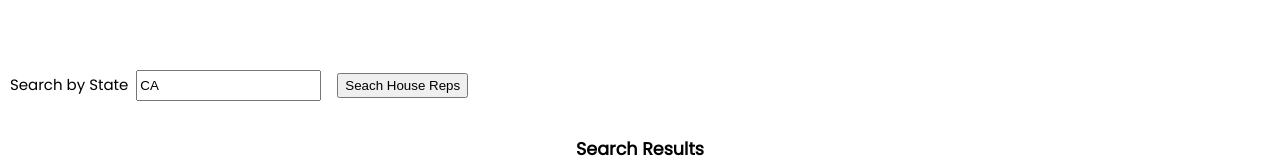
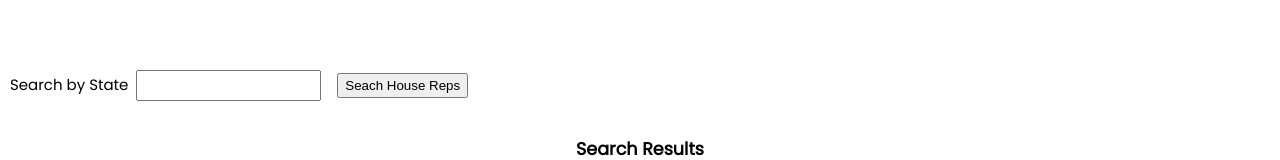
Before and after one commit to tflosse/Know-Your-Vote-React-App, a React (Create React App) app: page /house in a window 1280 px wide. Shown: the part 128-288 px from the top of the page. Built offline with nearby package versions, Linux system fonts and the light colour scheme.

Commit message:
Updates made

```diff
--- a/src/Components/App.js
+++ b/src/Components/App.js
@@ -9,7 +9,7 @@ import './App.css';
 
 
 function App() {
-  const [stateSearch, setStateSearch]= useState('CA')
+  const [stateSearch, setStateSearch]= useState('')
   const [stateResults, updateStateResults]= useState([])
 
   const handleChange = event => {
@@ -111,6 +111,10 @@ function App() {
               <SearchResults {...routerProps}
                  stateResults={stateResults}/>
             </div> } />
+            {/* <Route path="/member/:id"
+              render={routerProps =>
+                <MemberDetails {...routerProps}
+                /> } /> */}
           <Route path="*"
             render={()=>
             <Redirect to="/home"/> }
--- a/src/Components/Form/Form.css
+++ b/src/Components/Form/Form.css
@@ -18,12 +18,14 @@
   margin: 8px;
 }
 
-.search-div{
+.results-div{
   text-align: center;
-}
-
-.search-div ul {
-  list-style: none;
+  /* display: flex;
+  flex-direction: column;
+  overflow-y: scroll;
+  scroll-behavior: smooth;
+  flex-wrap: nowrap;
+  justify-content: space-evenly; */
 }
 
 button {
--- a/src/Components/Form/SearchResults.js
+++ b/src/Components/Form/SearchResults.js
@@ -13,7 +13,7 @@ function SearchResults(props) {
         )
       });
     return (
-        <div className="search-div">
+        <div className="results-div">
             <h3>Search Results</h3>
             <div className="search-results">{resultsList}</div>
         </div>
```
Also changed, not shown: 1 other file (tests, documents, lock files or other folders).
